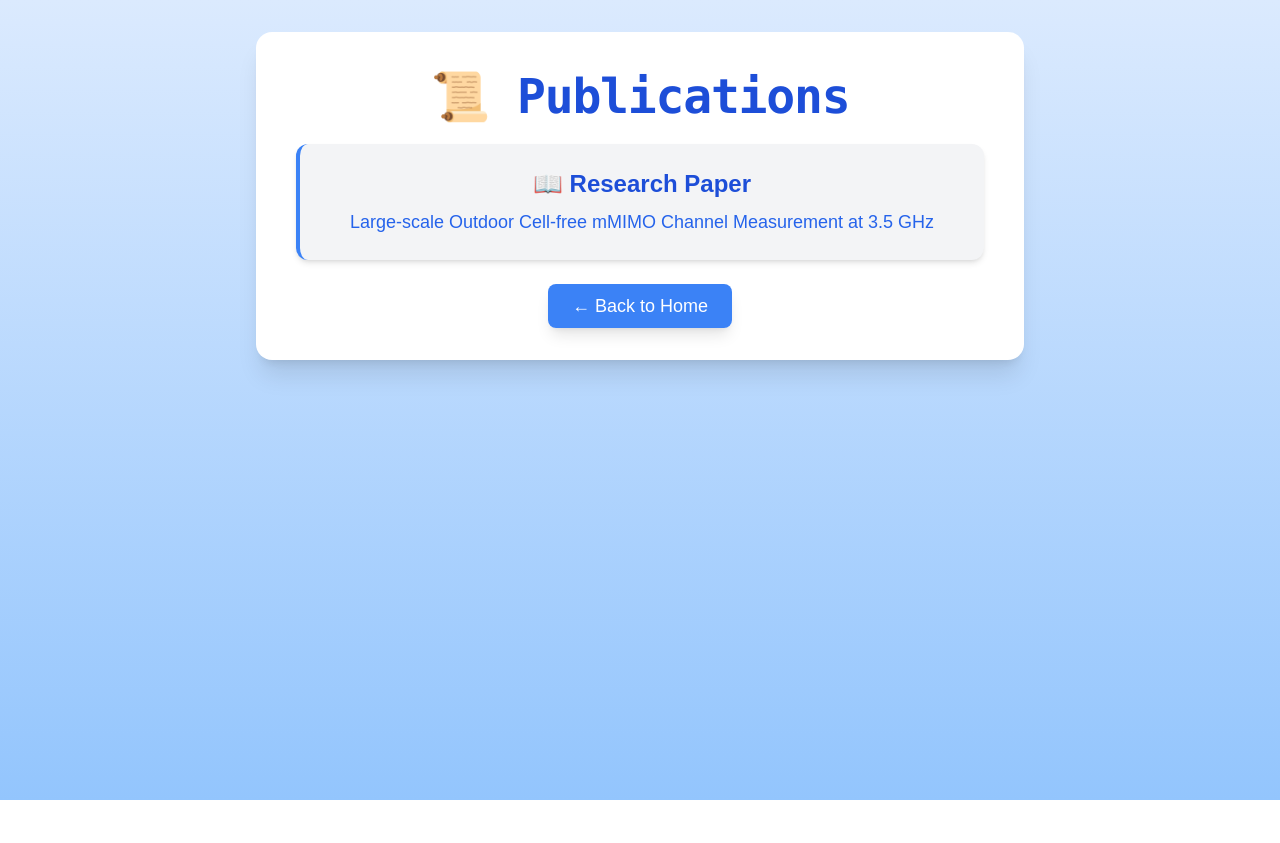
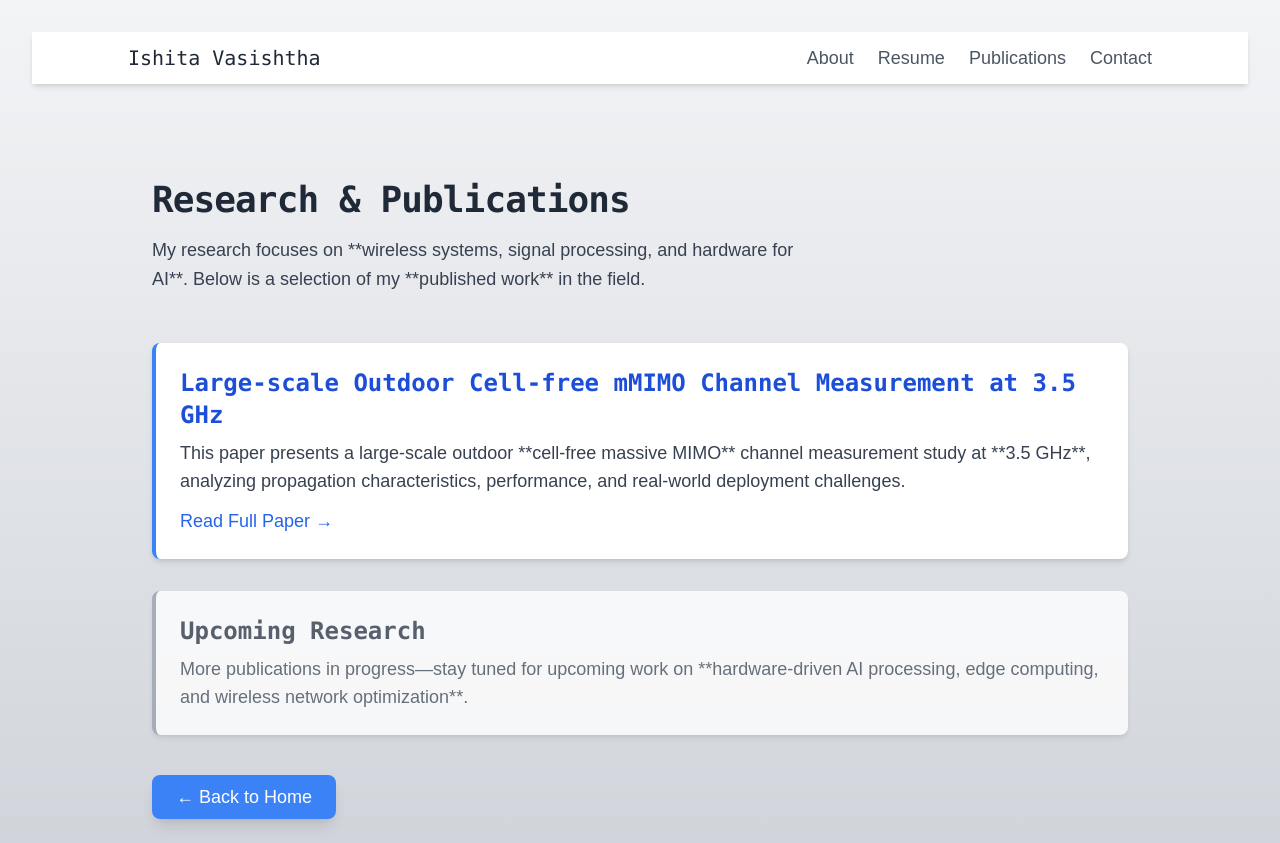
Before and after one commit to ishitav/ishitav.github.io, a Next.js app: page /ishitav.github.io/publications in a window 1280 px wide. Before the commit the page ends 800 px from the top, so only its background shows below. Built offline with nearby package versions, Linux system fonts and the light colour scheme.

Commit message:
update publications

```diff
--- a/components/Header.js
+++ b/components/Header.js
@@ -13,7 +13,6 @@ export default function Header() {
           {[
             { name: "About", href: "/about" },
             { name: "Resume", href: "/resume" },
-            { name: "Projects", href: "/projects" },
             { name: "Publications", href: "/publications" },
 
             { name: "Contact", href: "/contact" }
--- a/src/app/projects/page.js
+++ /dev/null
@@ -1,32 +0,0 @@
-export default function Projects() {
-  return (
-    <main className="flex flex-col items-center min-h-screen bg-gradient-to-b from-blue-100 to-blue-300 text-gray-900 p-8">
-
-      <div className="max-w-3xl w-full bg-white p-10 rounded-2xl shadow-xl transition hover:shadow-2xl text-center">
-
-        {/* Title */}
-        <h1 className="text-5xl font-extrabold text-blue-700 tracking-tight font-mono">
-          🛠 My Projects
-        </h1>
-
-        {/* Projects List */}
-        <div className="mt-6 p-6 bg-gray-100 border-l-4 border-blue-500 rounded-xl shadow-md">
-          <h2 className="text-2xl font-semibold text-blue-700">📌 Featured Projects</h2>
-          <ul className="mt-2 text-lg text-gray-700 list-disc list-inside">
-            <li><strong>Film Club Web Scraper</strong> - Python + ML project for classifying film clubs.</li>
-            <li><strong>IoT Sensor System</strong> - Embedded system for real-time data collection.</li>
-            <li><strong>Data Visualization Dashboard</strong> - React + D3.js interactive data tool.</li>
-            <li><strong>Details coming soon!</strong> Stay tuned (: </li>
-          </ul>
-        </div>
-
-        {/* Back to Home Button */}
-        <div className="mt-8">
-          <a href="/" className="bg-blue-500 text-white px-6 py-3 rounded-lg shadow-lg hover:bg-blue-600 transition text-lg">
-            ← Back to Home
-          </a>
-        </div>
-      </div>
-    </main>
-  );
-}
--- a/src/app/publications/page.js
+++ b/src/app/publications/page.js
@@ -1,31 +1,66 @@
+import Header from "../../../components/Header";
+
 export default function Publications() {
   return (
-    <main className="flex flex-col items-center min-h-screen bg-gradient-to-b from-blue-100 to-blue-300 text-gray-900 p-8">
+    <main className="flex flex-col items-center min-h-screen bg-gradient-to-b from-gray-100 to-gray-300 text-gray-900 p-8">
 
-      <div className="max-w-3xl w-full bg-white p-10 rounded-2xl shadow-xl transition hover:shadow-2xl text-center">
+      {/* 🔹 Navigation Header */}
+      <Header />
 
-        {/* Title */}
-        <h1 className="text-5xl font-extrabold text-blue-700 tracking-tight font-mono">
-          📜 Publications
-        </h1>
+      {/* 🔹 Main Content */}
+      <section className="w-full max-w-5xl mt-24 px-6">
 
-        {/* Publications List */}
-        <div className="mt-6 p-6 bg-gray-100 border-l-4 border-blue-500 rounded-xl shadow-md">
-          <h2 className="text-2xl font-semibold text-blue-700">📖 Research Paper</h2>
-          <p className="mt-2 text-lg">
-            <a href="https://doi.org/10.48550/arXiv.2405.20617" target="_blank" rel="noopener noreferrer" className="text-blue-600 hover:underline">
-              Large-scale Outdoor Cell-free mMIMO Channel Measurement at 3.5 GHz
-            </a>
+        {/* 🔹 Page Title */}
+        <div className="text-left">
+          <h1 className="text-4xl font-extrabold text-gray-800 tracking-tight font-mono">
+            Research & Publications
+          </h1>
+          <p className="mt-4 text-lg text-gray-700 leading-relaxed max-w-2xl">
+            My research focuses on **wireless systems, signal processing, and hardware for AI**. Below is a selection of my **published work** in the field.
           </p>
         </div>
 
-        {/* Back to Home Button */}
-        <div className="mt-8">
+        {/* 🔹 Research Papers */}
+        <div className="mt-12 space-y-8">
+
+          {/* 🔹 First Paper */}
+          <div className="bg-white p-6 rounded-lg shadow-md border-l-4 border-blue-500">
+            <h2 className="text-2xl font-semibold text-blue-700 font-mono">
+              Large-scale Outdoor Cell-free mMIMO Channel Measurement at 3.5 GHz
+            </h2>
+            <p className="mt-2 text-lg text-gray-700">
+              This paper presents a large-scale outdoor **cell-free massive MIMO** channel measurement study at **3.5 GHz**, analyzing propagation characteristics, performance, and real-world deployment challenges.
+            </p>
+            <a
+              href="https://doi.org/10.48550/arXiv.2405.20617"
+              target="_blank"
+              rel="noopener noreferrer"
+              className="inline-block mt-3 text-blue-600 hover:underline text-lg font-medium"
+            >
+              Read Full Paper →
+            </a>
+          </div>
+
+          {/* 🔹 Future Research Placeholder */}
+          <div className="bg-white p-6 rounded-lg shadow-md border-l-4 border-gray-400 opacity-80">
+            <h2 className="text-2xl font-semibold text-gray-700 font-mono">
+              Upcoming Research
+            </h2>
+            <p className="mt-2 text-lg text-gray-600">
+              More publications in progress—stay tuned for upcoming work on **hardware-driven AI processing, edge computing, and wireless network optimization**.
+            </p>
+          </div>
+
+        </div>
+
+        {/* 🔹 Back to Home Button */}
+        <div className="mt-12">
           <a href="/" className="bg-blue-500 text-white px-6 py-3 rounded-lg shadow-lg hover:bg-blue-600 transition text-lg">
             ← Back to Home
           </a>
         </div>
-      </div>
+
+      </section>
     </main>
   );
 }
```
